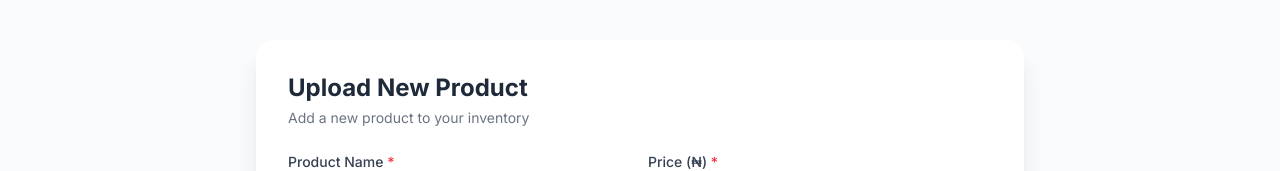
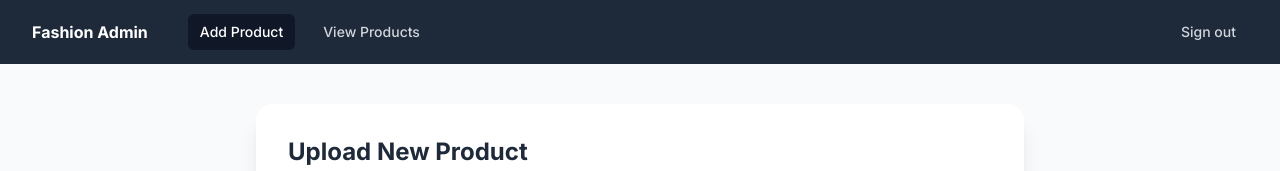
Before and after one commit to Sulaiman-Gide/fashion-admin, a Next.js app: page / in a window 1280 px wide. Shown: the top 171 px of the page. Built offline with nearby package versions, Linux system fonts and the light colour scheme; no server answers; sample sign-in values are in the browser's storage.

Commit message:
Fixed navbar not showing

```diff
--- a/src/app/components/AuthGuard.tsx
+++ b/src/app/components/AuthGuard.tsx
@@ -4,7 +4,7 @@ import { useRouter, usePathname } from "next/navigation";
 import { auth } from "@/app/lib/firebase";
 import LoadingSpinner from "./LoadingSpinner";
 
-const publicPaths = ['/login'];
+const publicPaths = ["/login"];
 
 export default function AuthGuard({ children }: { children: React.ReactNode }) {
   const router = useRouter();
@@ -16,9 +16,9 @@ export default function AuthGuard({ children }: { children: React.ReactNode }) {
       const isPublicPath = publicPaths.includes(pathname);
 
       if (!user && !isPublicPath) {
-        router.push('/login');
+        router.push("/login");
       } else if (user && isPublicPath) {
-        router.push('/');
+        router.push("/");
       } else {
         setLoading(false);
       }
--- a/src/app/layout.tsx
+++ b/src/app/layout.tsx
@@ -2,6 +2,7 @@ import type { Metadata } from "next";
 import { Inter } from "next/font/google";
 import "./globals.css";
 import AuthGuard from "./components/AuthGuard";
+import Navbar from "./components/Navbar";
 
 const inter = Inter({ subsets: ["latin"] });
 
@@ -18,7 +19,12 @@ export default function RootLayout({
   return (
     <html lang="en">
       <body className={inter.className}>
-        <AuthGuard>{children}</AuthGuard>
+        <AuthGuard>
+          <Navbar />
+          <main className="min-h-[calc(100vh-4rem)]">
+            {children}
+          </main>
+        </AuthGuard>
       </body>
     </html>
   );
```
